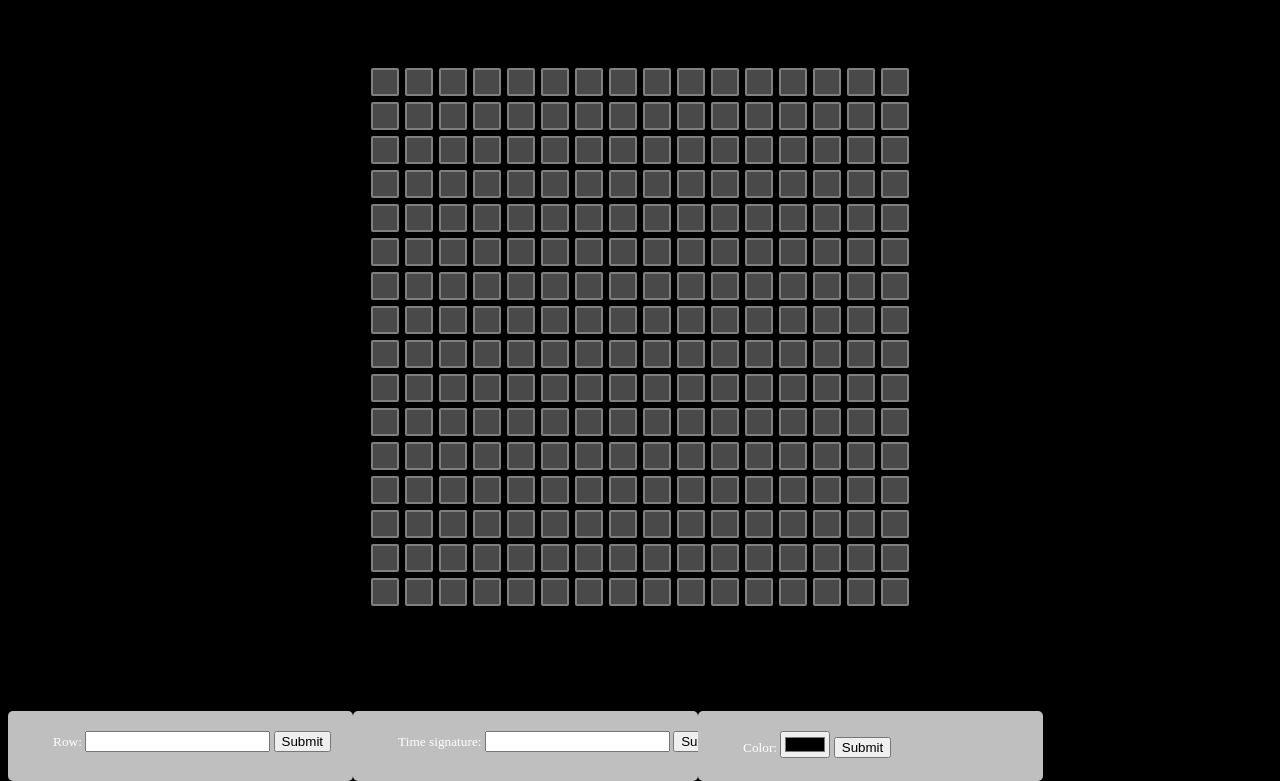
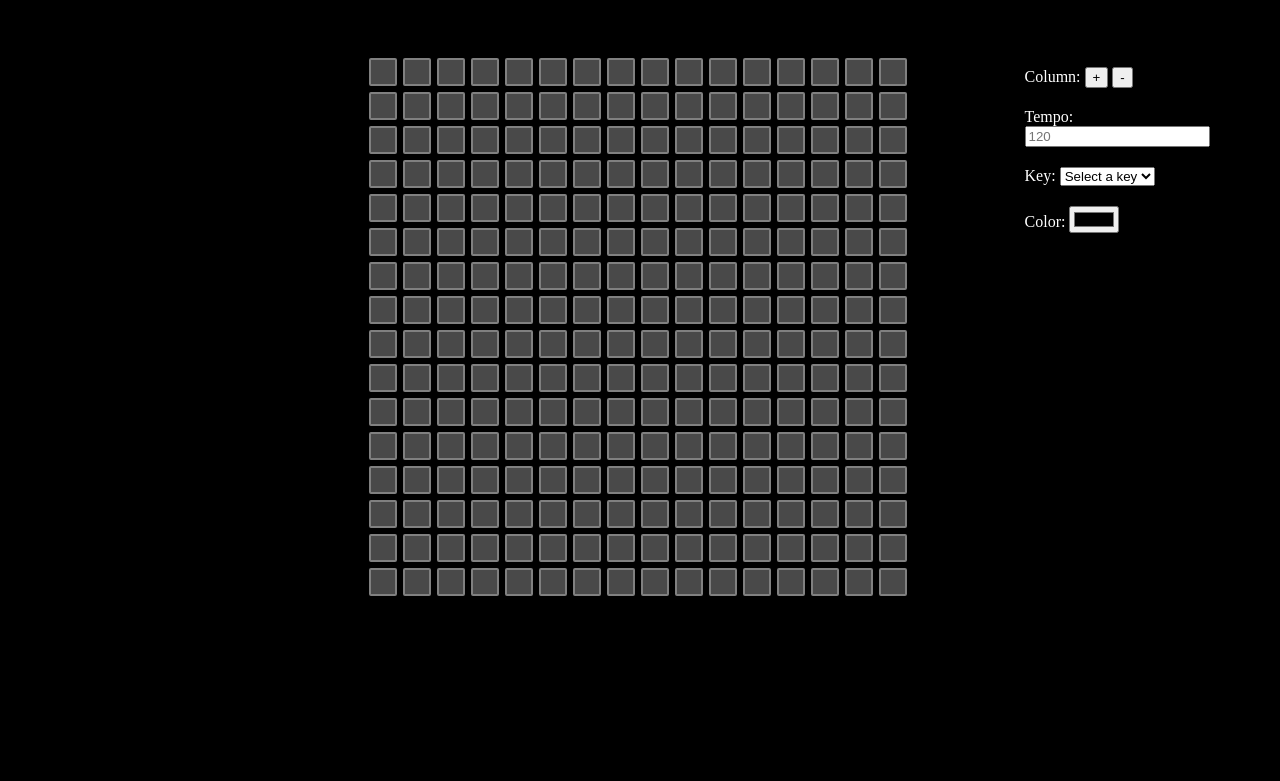
Before and after one commit to eacoeytaux/cs4241-fp, a website: page public/index.html in a window 1280 px wide. Shown: the part 353-1134 px from the top of the page. After the commit the page ends 994 px from the top, so only its background shows below. Drawn offline with Linux system fonts and the light colour scheme.

Commit message:
add some tools

```diff
--- a/public/css/style.css
+++ b/public/css/style.css
@@ -1,22 +1,34 @@
 
 #matrix {
+  display: inline-block;
 	background-color: black;
 	color: white;
-	margin-top: 10px;
-    margin-bottom: 100px;
-    margin-right: 100px;
-    margin-left: 100px;
+  width: 59%;
+}
+
+.side-panel {
+  display: inline-block;
+  width: 20%;
+  vertical-align: top;
+}
+
+.tool {
+  padding: 10px;
+  color: white;
+}
+
+.content {
+  margin-bottom: 40px;
 }
 
 body {
-
 	background-color: black;
 }
 
 img {
 	display:inline-block;
-	margin-right: 10px;
-    margin-left: 10px;
+	/*margin-right: 10px;
+  margin-left: 10px;*/
 }
 
 h1 {
@@ -45,7 +57,6 @@ h1 {
   margin-right: 3px;
   margin-left: 3px;
 }
-
 
 .container-1{
   display:inline-block;
--- a/public/index.html
+++ b/public/index.html
@@ -15,33 +15,37 @@
 
   <div class="content">
 
-		<center>
+    <div id="buffer" class="side-panel"></div>
+
     <div id="matrix">
     </div>
-		</center>
 
-		<div class="container-1">
-			<form onsubmit="return false;">
-			Row:
-				<input type='text' id="searchBox">
-				<input type='submit' onclick="searchMovie();">
-			</form>
+    <div id="tools" class="side-panel">
+     <div class="tool">
+      Column:
+       <button type='button' id="addCol">+</button>
+       <button type='button' id="removeCol">-</button>
      </div>
 
-		<div class="container-1">
-			<form onsubmit="return false;">
-			Time signature:
-				<input type='text' id="searchBox">
-				<input type='submit' onclick="searchMovie();">
-			</form>
+     <div class="tool">
+      Tempo:
+       <input type='text' id="searchBox" placeholder="120">
      </div>
 
-		<div class="container-1">
-			<form onsubmit="return false;">
+     <div class="tool">
+      Key:
+      <select>
+        <option value="" disabled="disabled" selected="selected">Select a key</option>
+        <option value="c">C</option>
+        <option value="d">D</option>
+      </select>
+     </div>
+
+     <div class="tool">
        Color:
        <input type='color' id="searchBox">
-				<input type='submit' onclick="searchMovie();">
-			</form>
+     </div>
+   </div>
  </div>
 
 </body>
@@ -107,7 +111,7 @@ window.setInterval(highlightCol, 100); // repeat forever, polling every 100 ms
 function loadMatrix() {
 
 	el = document.getElementById("matrix");
-	html = ""
+	html = '<center>'
 
 	// Add the correct number of notes to the matrix
 	for(var row = 0; row < width; row++) {
@@ -118,7 +122,7 @@ function loadMatrix() {
 		}
 		html = html + '</div>';
 	}
-	el.innerHTML = html
+	el.innerHTML = html + '</center>'
 }
 
 
```
Lines whose indentation alone changed are shown as unchanged.
